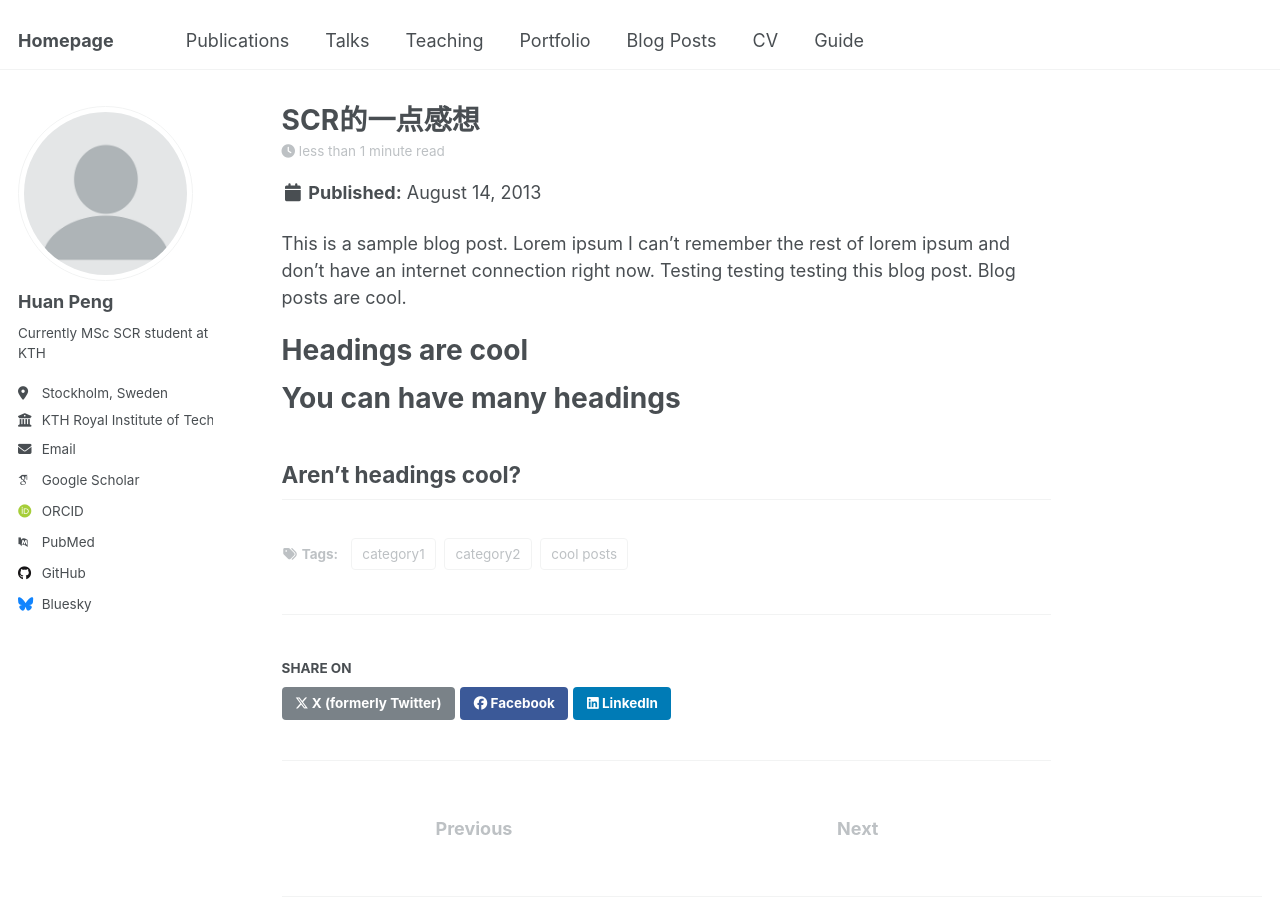
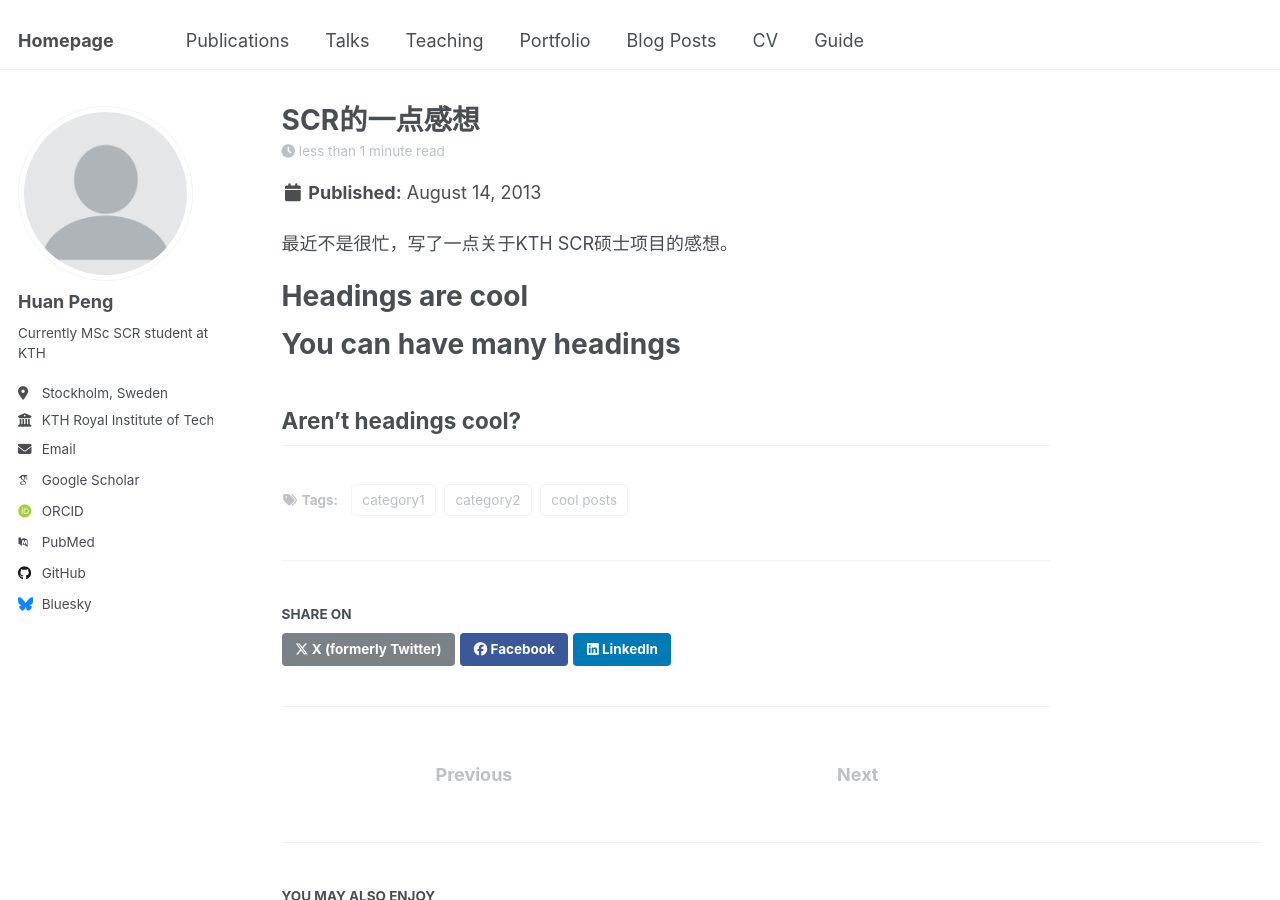
Before and after one commit to huanpen/huanpeng, a Jekyll site: the page built from _posts/2013-08-14-blog-post-2.md, in a window 1280 px wide and 900 px high. Built offline with Jekyll 4.4.1, drawn with Linux system fonts in a browser that asks for light colours; some web fonts are replaced.

Commit message:
Update 2013-08-14-blog-post-2.md
Signed-off-by: Huan Peng <huanp@kth.se>

```diff
--- a/_posts/2013-08-14-blog-post-2.md
+++ b/_posts/2013-08-14-blog-post-2.md
@@ -8,7 +8,7 @@ tags:
   - category2
 ---
 
-This is a sample blog post. Lorem ipsum I can't remember the rest of lorem ipsum and don't have an internet connection right now. Testing testing testing this blog post. Blog posts are cool.
+最近不是很忙，写了一点关于KTH SCR硕士项目的感想。
 
 Headings are cool
 ======
```
